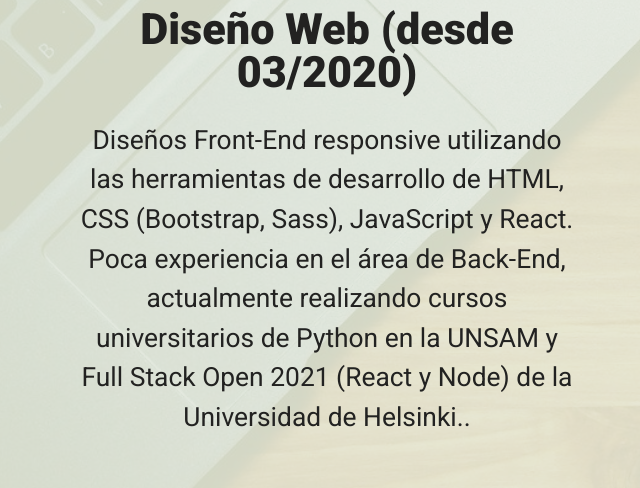
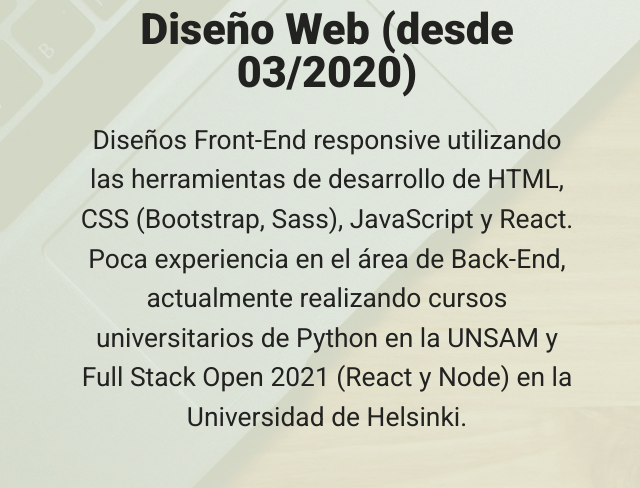
Before and after one commit to Marcosmuller87/Marcos-Muller-Portfolio, a plain HTML site: page index.html in a window 1280 px wide. Shown: the part 1061-1549 px from the top of the page, 9-649 px from the left. Drawn offline with nearby package versions, Linux system fonts and the light colour scheme.

Commit message:
Update index.html

```diff
--- a/index.html
+++ b/index.html
@@ -76,7 +76,7 @@
         <p class="experience-text1">Diseños Front-End responsive utilizando las herramientas de desarrollo de HTML, CSS
           (Bootstrap, Sass),
           JavaScript y
-          React. Poca experiencia en el área de Back-End, actualmente realizando cursos universitarios de Python en la UNSAM y Full Stack Open 2021 (React y Node) de la Universidad de Helsinki..</p>
+          React. Poca experiencia en el área de Back-End, actualmente realizando cursos universitarios de Python en la UNSAM y Full Stack Open 2021 (React y Node) en la Universidad de Helsinki.</p>
       </div>
       <div class="experience-body">
         <h2 class="experience-sub2">Lic. en Kinesiología y Fisiatría (desde 11/2011)</h2>
```
